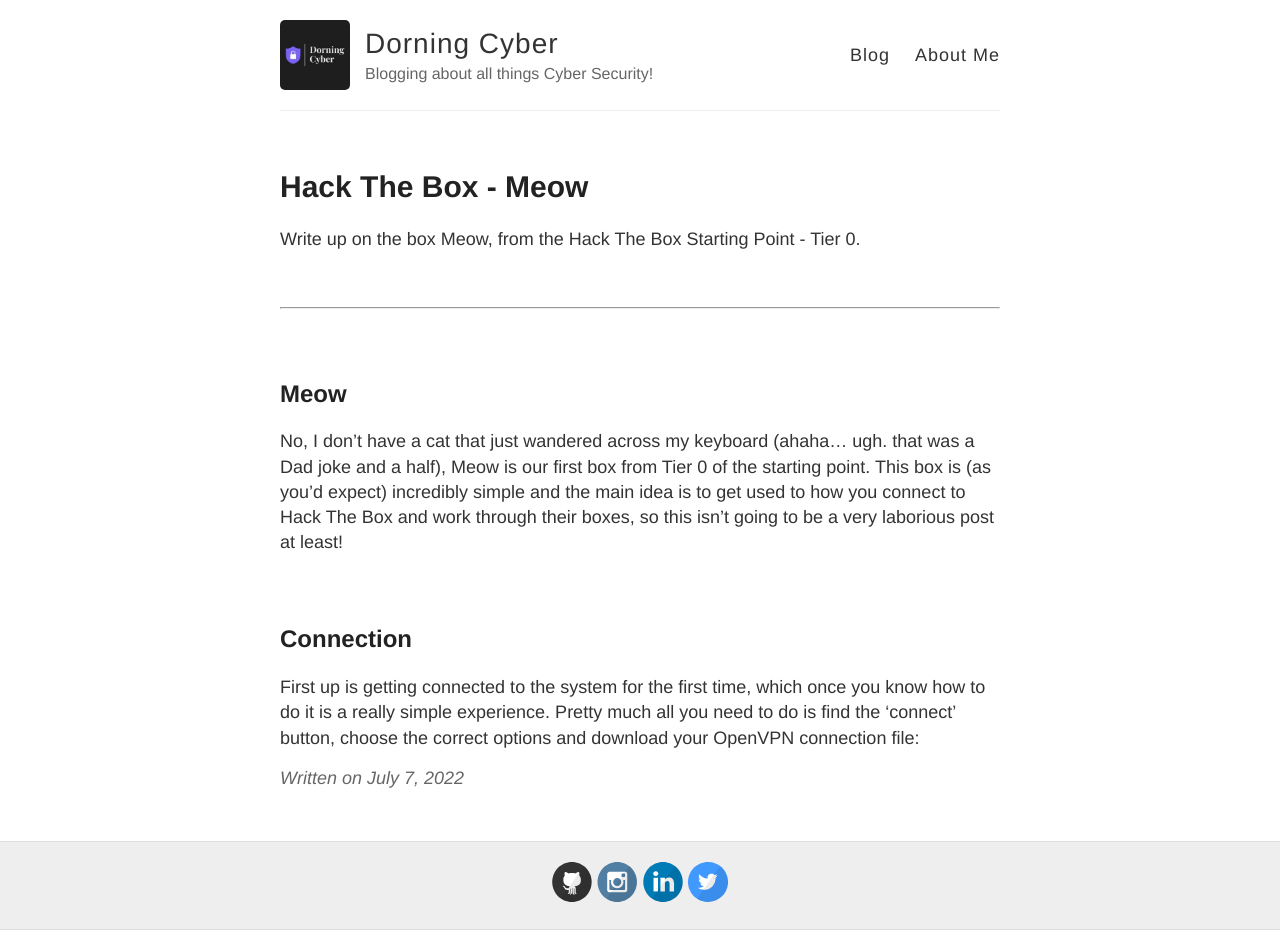
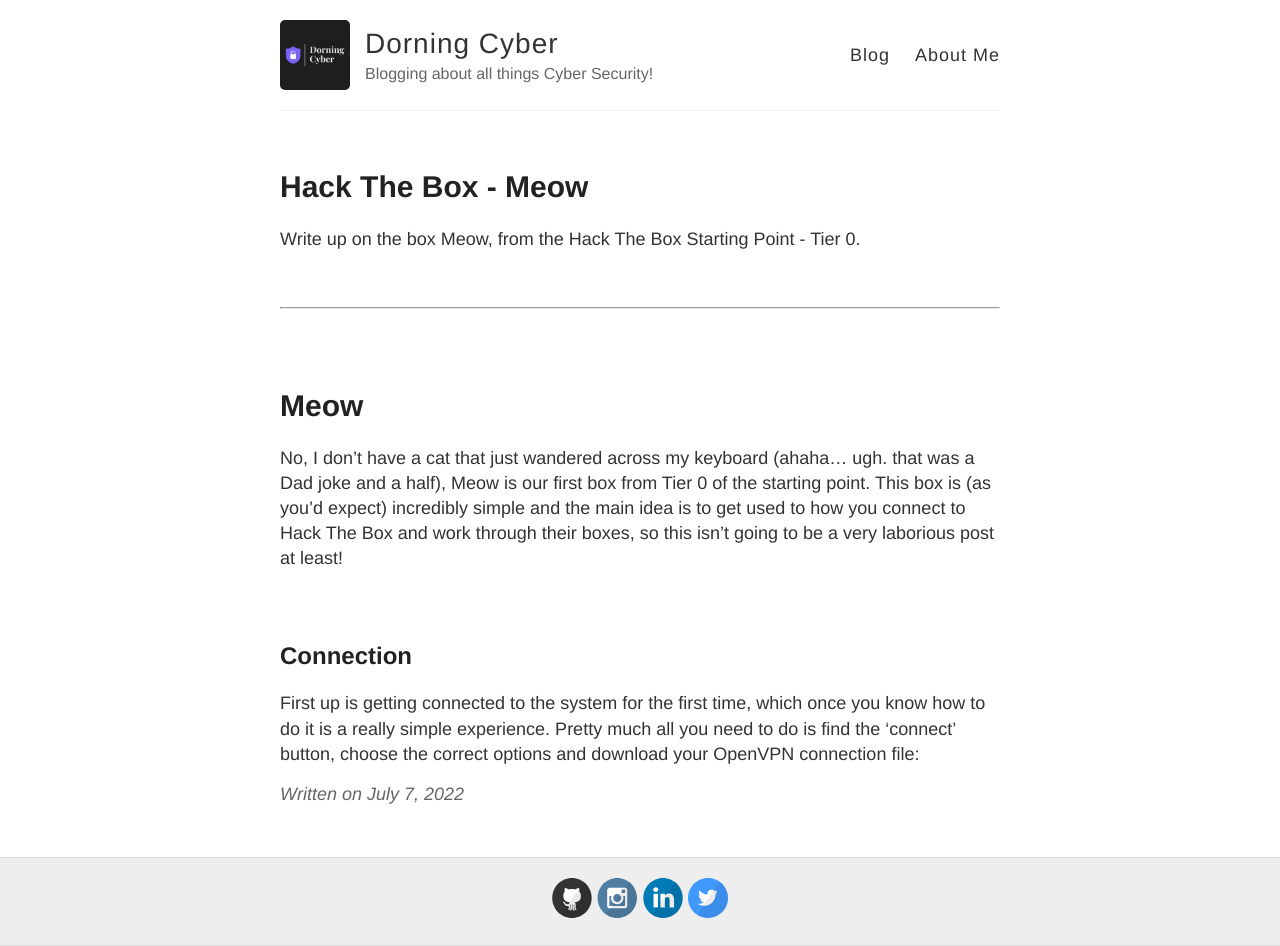
Before and after one commit to LeeDorning/LeeDorning.github.io, a Jekyll site: the page built from _posts/2022-07-07-Hack_The_Box_-_Meow.md, in a window 1280 px wide. Built offline with Jekyll 4.4.1, drawn with Linux system fonts in a browser that asks for light colours.

```diff
--- a/_posts/2022-07-07-Hack_The_Box_-_Meow.md
+++ b/_posts/2022-07-07-Hack_The_Box_-_Meow.md
@@ -12,7 +12,7 @@ Write up on the box Meow, from the Hack The Box Starting Point - Tier 0.
 
 &nbsp;
 
-## Meow
+# Meow
 
 No, I don’t have a cat that just wandered across my keyboard (ahaha… ugh. that was a Dad joke and a half), Meow is our first box from Tier 0 of the starting point. This box is (as you’d expect) incredibly simple and the main idea is to get used to how you connect to Hack The Box and work through their boxes, so this isn't going to be a very laborious post at least!
 
```
